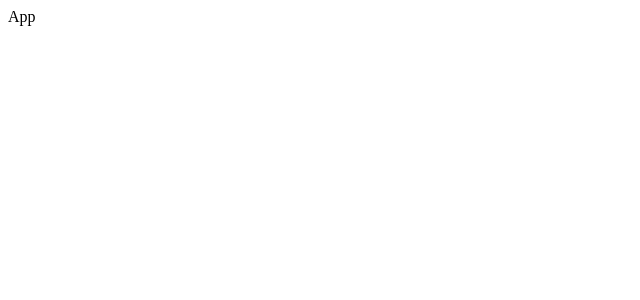
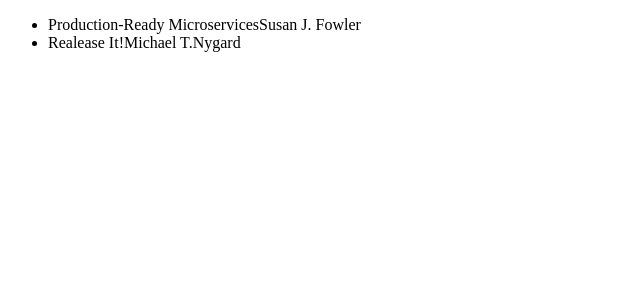
Before and after one commit to YMagrelo/ReStore, a React (Create React App) app: page / in a window 1280 px wide. Shown: the top 300 px of the page, without its empty margins (0-640 px from the left). Built offline with nearby package versions, Linux system fonts and the light colour scheme.

Commit message:
add HomePage, CartPage, BookList and BookListItem component

```diff
--- a/src/App.js
+++ b/src/App.js
@@ -1,8 +1,15 @@
+import { Route, Switch } from 'react-router-dom';
 import './App.css';
-import withBookstoreService from './components/hoc/with-bookstore-service';
-function App({ bookstoreService }) {
-  console.log(bookstoreService.getBooks());
-  return <div>App</div>;
+import CartPage from './pages/cart-page';
+import HomePage from './pages/home-page';
+
+function App() {
+  return (
+    <Switch>
+      <Route path="/" component={HomePage} exact />
+      <Route path="/cart" component={CartPage} />
+    </Switch>
+  );
 }
 
-export default withBookstoreService()(App);
+export default App;
--- /dev/null
+++ b/src/components/book-list-item/book-list-item.js
@@ -0,0 +1,14 @@
+import './book-list-item.css';
+
+const BookListItem = ({ book }) => {
+  const { title, author } = book;
+
+  return (
+    <li>
+      <span>{title}</span>
+      <span>{author}</span>
+    </li>
+  );
+};
+
+export default BookListItem;
--- /dev/null
+++ b/src/components/book-list/book-list.js
@@ -0,0 +1,18 @@
+import { Component } from 'react';
+
+import './book-list.css';
+import BookListItem from '../book-list-item/book-list-item';
+
+export default class BookList extends Component {
+  render() {
+    const { books } = this.props;
+
+    return (
+      <ul>
+        {books.map((book) => {
+          return <BookListItem key={book.id} book={book} />;
+        })}
+      </ul>
+    );
+  }
+}
--- /dev/null
+++ b/src/pages/cart-page.js
@@ -0,0 +1,5 @@
+const CartPage = () => {
+  return <div>Cart page</div>;
+};
+
+export default CartPage;
--- /dev/null
+++ b/src/pages/home-page.js
@@ -0,0 +1,24 @@
+import BookList from '../components/book-list/book-list';
+
+const HomePage = () => {
+  const books = [
+    {
+      id: 1,
+      title: 'Production-Ready Microservices',
+      author: 'Susan J. Fowler',
+    },
+    {
+      id: 2,
+      title: 'Realease It!',
+      author: 'Michael T.Nygard',
+    },
+  ];
+
+  return (
+    <div>
+      <BookList books={books} />
+    </div>
+  );
+};
+
+export default HomePage;
```
Also changed, not shown: src/components/book-list-item/book-list-item.css (added), src/components/book-list/book-list.css (added).
